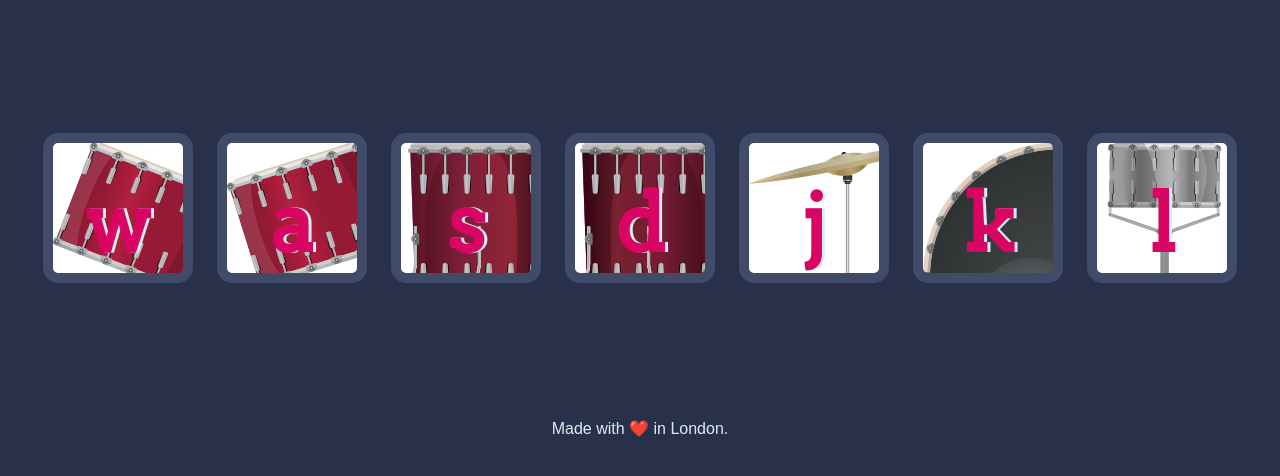
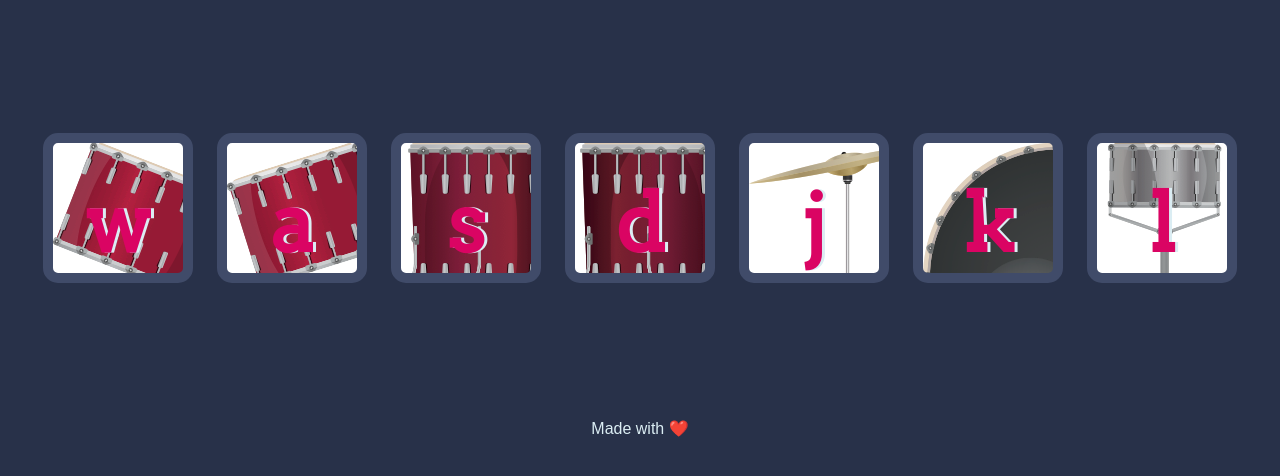
Before and after one commit to Arghyajyoti007/Drum-Play, a plain HTML site: page index.html in a window 1280 px wide. Shown: the part 156-632 px from the top of the page. Drawn offline with Linux system fonts and the light colour scheme.

Commit message:
Update index.html

```diff
--- a/index.html
+++ b/index.html
@@ -22,7 +22,7 @@
       <button class="l drum">l</button>
     </div>
 
-    <footer>Made with ❤️ in London.</footer>
+    <footer>Made with ❤️</footer>
   </body>
   <script src="index.js"></script>
 </html>
```
